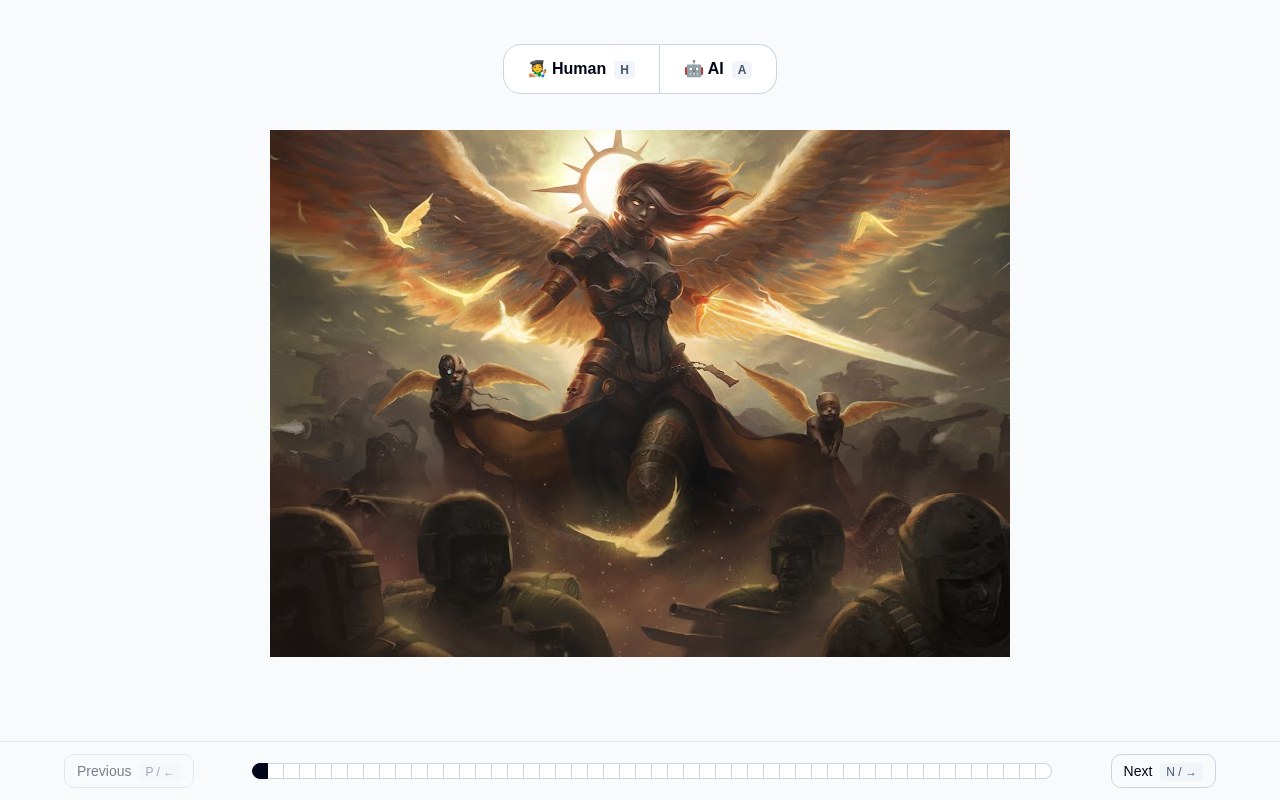
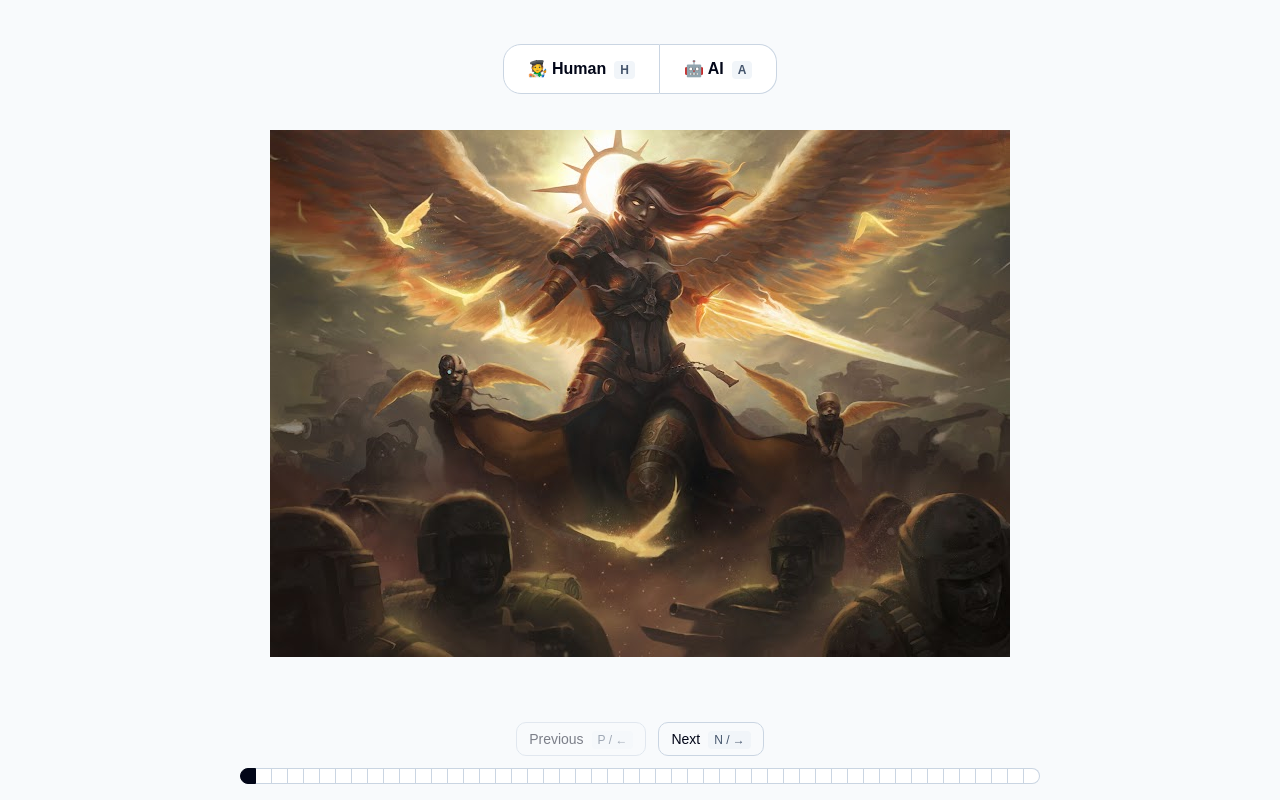
Before and after one commit to HerbCaudill/art-test, a React (Vite) app: page / in a window 1280 px wide. Both pictures are taken after a click on the button "Start". Built offline with nearby package versions, Linux system fonts and the light colour scheme.

Commit message:
TestView: stack navigation above progress

```diff
--- a/src/components/ProgressGrid.tsx
+++ b/src/components/ProgressGrid.tsx
@@ -5,8 +5,8 @@ import type { UserAnswers } from "../art/types"
 /** Render the numbered direct-navigation progress group. */
 export function ProgressGrid({ answers, currentItemId, onNavigate, totalItems }: Props) {
   return (
-    <div className="overflow-x-auto py-1">
-      <ButtonGroup aria-label="Artwork progress" className="mx-auto min-w-max">
+    <div className="w-full overflow-x-auto py-1">
+      <ButtonGroup aria-label="Artwork progress" className="mx-auto">
         {Array.from({ length: totalItems }, (_, index) => index + 1).map(itemId => (
           <button
             aria-label={`Go to item ${itemId}`}
--- a/src/components/TestView.tsx
+++ b/src/components/TestView.tsx
@@ -30,8 +30,9 @@ export function TestView({ attempt, item, items, onAnswer, onNavigate }: Props)
           src={item.imagePath}
         />
       </div>
-      <footer className="fixed inset-x-0 bottom-0 z-10 border-t border-slate-200 bg-slate-50/95 px-4 py-3 backdrop-blur">
-        <div className="mx-auto flex max-w-6xl items-center gap-3">
+      <footer className="fixed inset-x-0 bottom-0 z-10 bg-slate-50/95 px-4 py-3 backdrop-blur">
+        <div className="mx-auto flex max-w-6xl flex-col items-center gap-2">
+          <div className="flex items-center justify-center gap-3">
             <button
               className="rounded-lg border border-slate-300 px-3 py-1.5 text-sm font-medium disabled:opacity-50"
               disabled={item.id === 1}
@@ -43,14 +44,6 @@ export function TestView({ attempt, item, items, onAnswer, onNavigate }: Props)
                 P / ←
               </span>
             </button>
-          <div className="min-w-0 flex-1">
-            <ProgressGrid
-              answers={attempt.answers}
-              currentItemId={item.id}
-              onNavigate={onNavigate}
-              totalItems={items.length}
-            />
-          </div>
             <button
               className="rounded-lg border border-slate-300 px-3 py-1.5 text-sm font-medium disabled:opacity-50"
               disabled={item.id === items.length}
@@ -62,6 +55,13 @@ export function TestView({ attempt, item, items, onAnswer, onNavigate }: Props)
                 N / →
               </span>
             </button>
+          </div>
+          <ProgressGrid
+            answers={attempt.answers}
+            currentItemId={item.id}
+            onNavigate={onNavigate}
+            totalItems={items.length}
+          />
         </div>
       </footer>
     </section>
```
Lines whose indentation alone changed are shown as unchanged.
